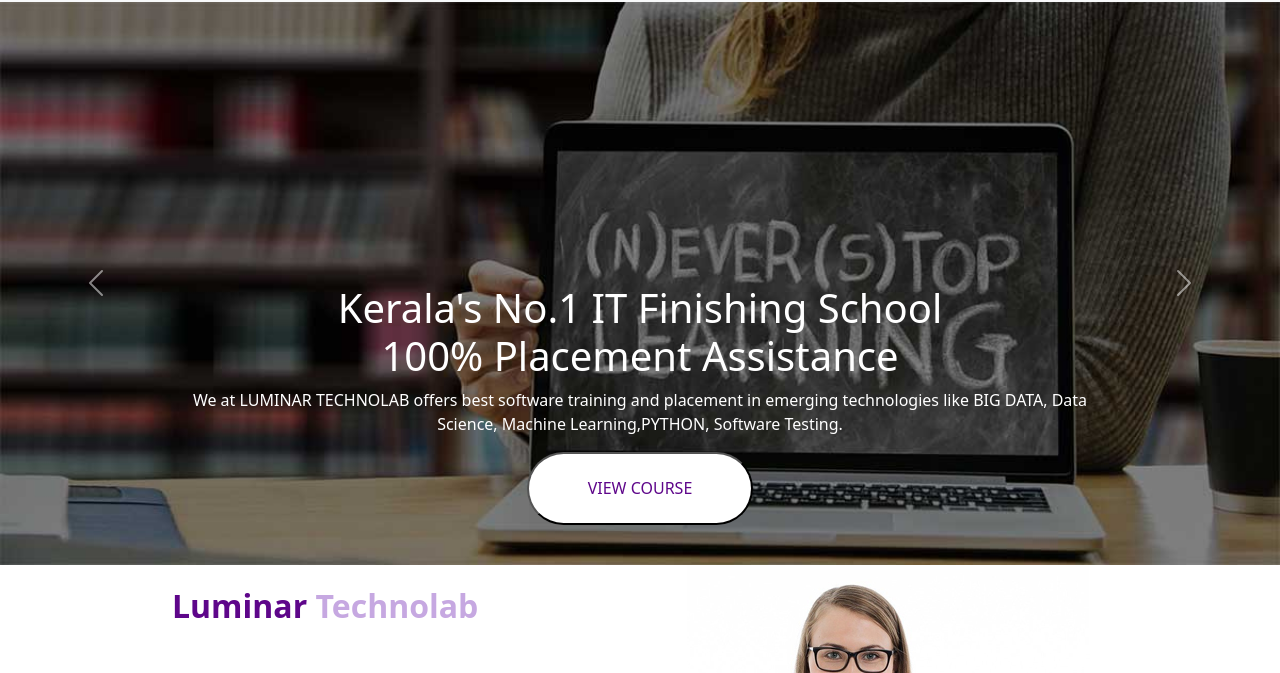
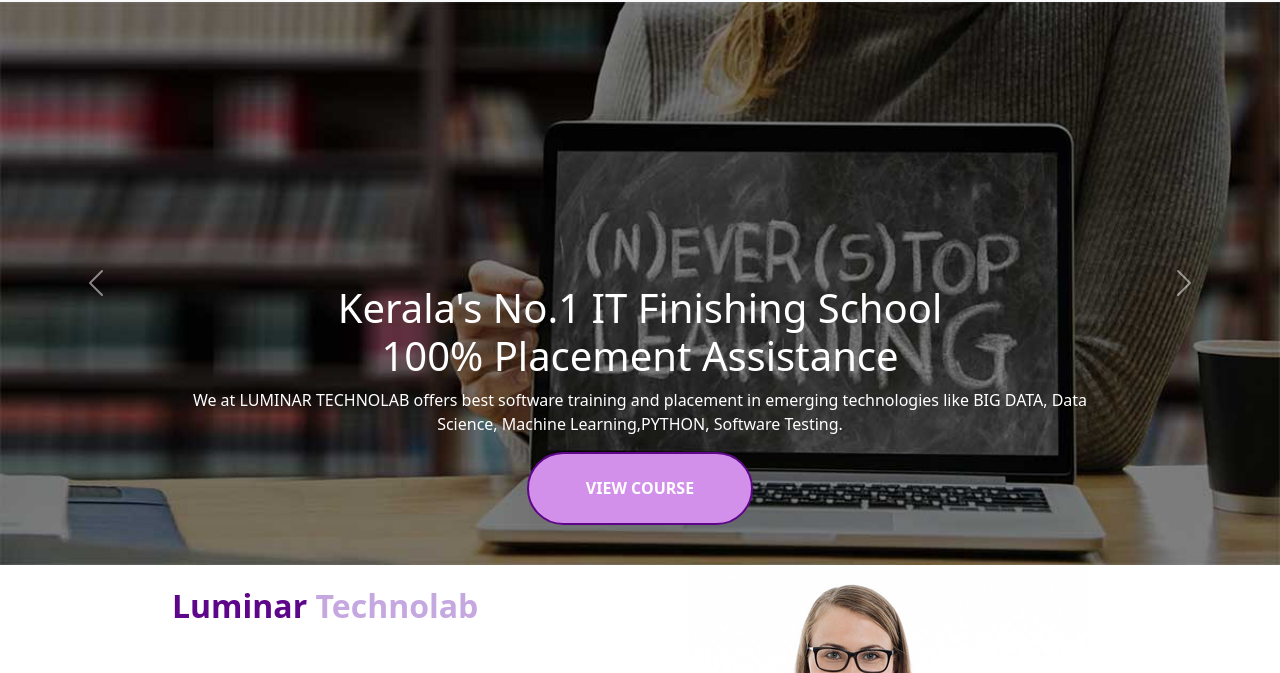
Before and after one commit to muhammedshahinkc/lum, a plain HTML site: page index.html in a window 1280 px wide. In both pictures the pointer is over the button "VIEW COURSE". Shown: the part 127-800 px from the top of the page. Drawn offline with nearby package versions, Linux system fonts and the light colour scheme.

Commit message:
modified

```diff
--- a/style.css
+++ b/style.css
@@ -123,11 +123,13 @@
     background-color: #5e068a;
     height: 73px;
     width: 6cm;
+    border: 2px solid #5e068a;
+    font-weight: 600;
 }
 .b1:hover
 {
-    color:#5e068a ;
-    background-color: white;
+    color:white ;
+    background-color:rgb(211, 144, 234);
 }
 .button3
 {
```
